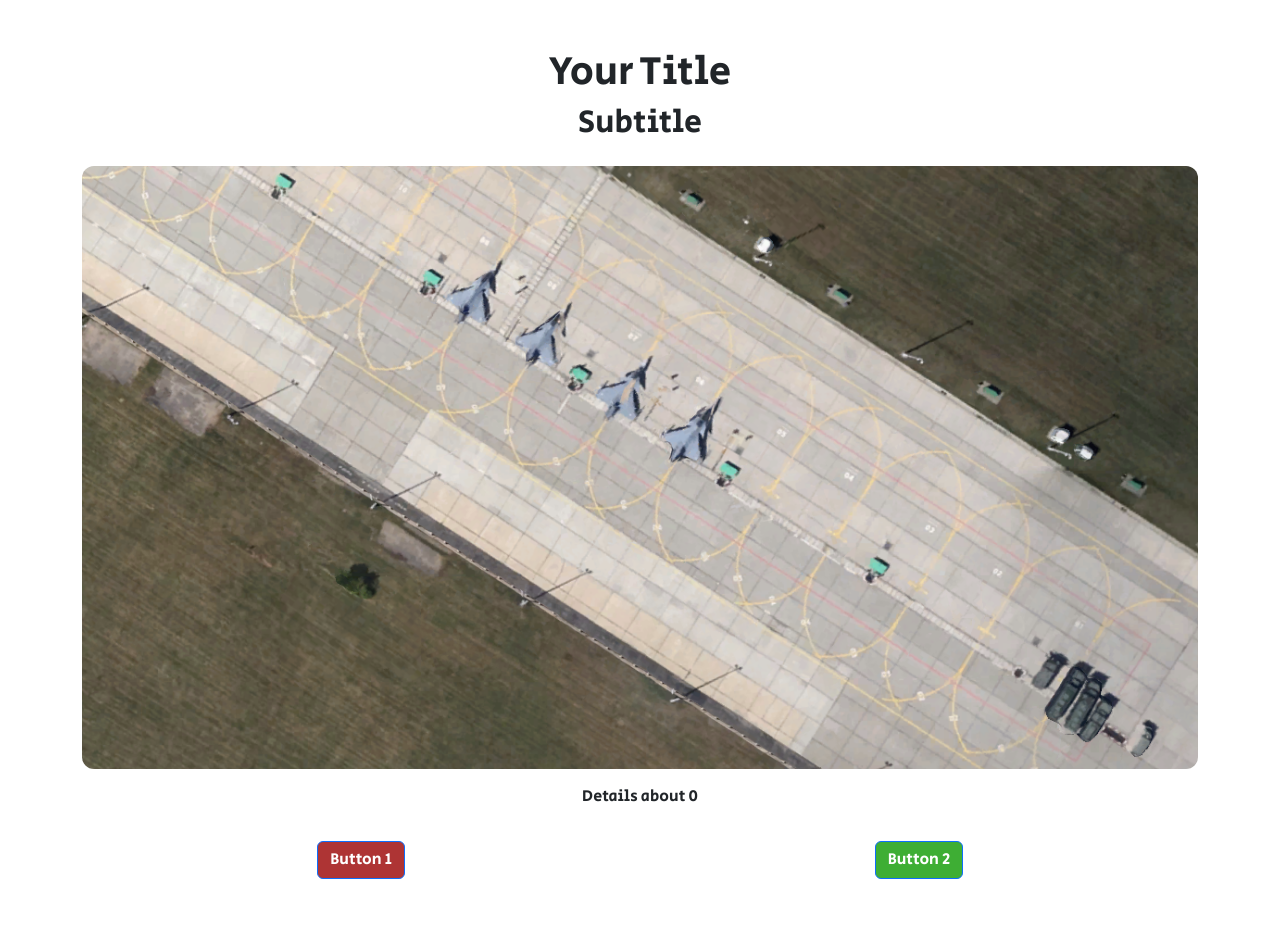
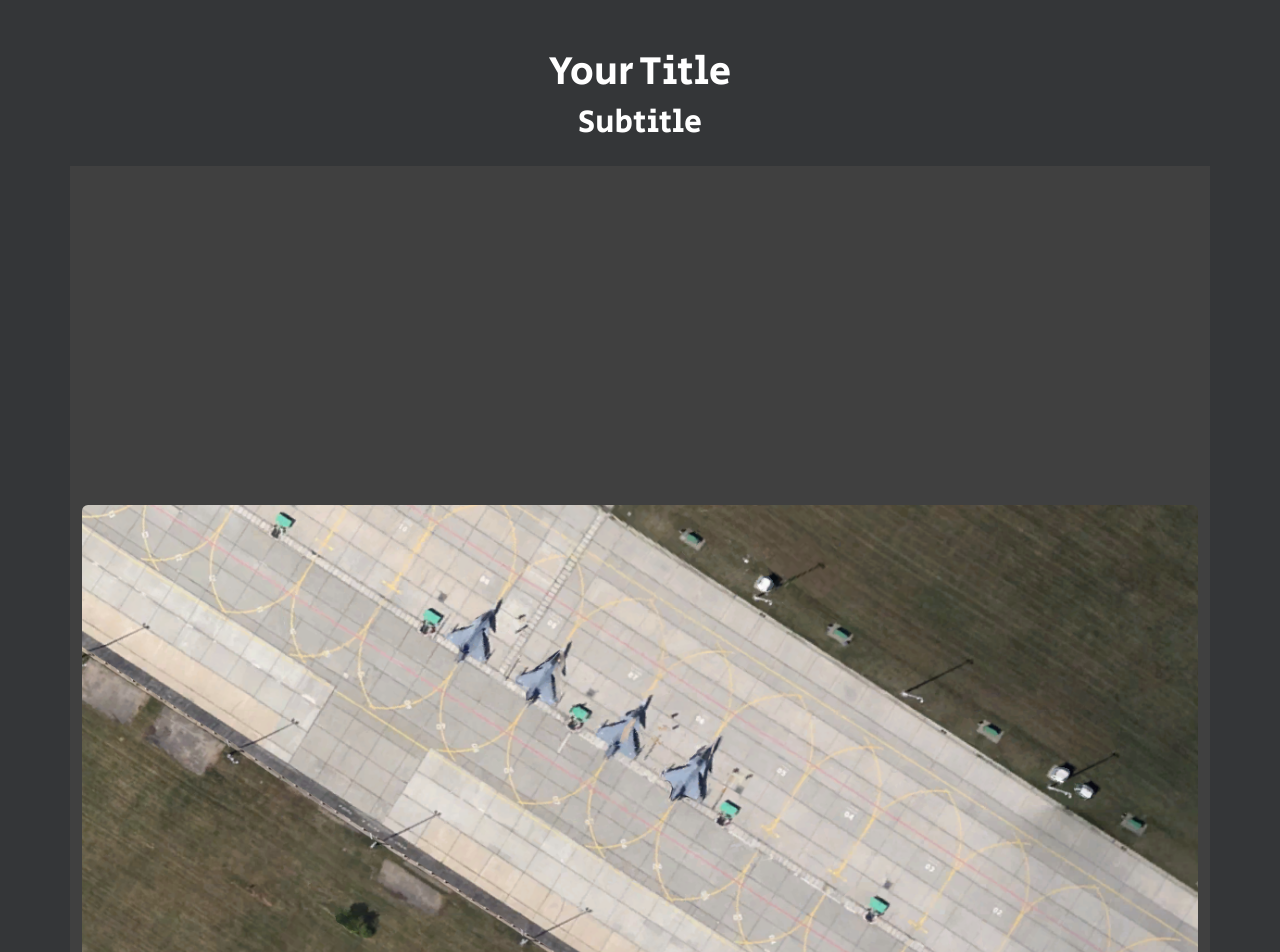
Before and after one commit to The-October-Team/7th-of-october, a React (Create React App) app: page / in a window 1280 px wide. Shown: the top 952 px of the page. Before the commit the page ends 879 px from the top, so only its background shows below. Built offline with nearby package versions, Linux system fonts and the light colour scheme; a web font is replaced by a local one.

Commit message:
Updating Design

```diff
--- a/src/App.tsx
+++ b/src/App.tsx
@@ -5,6 +5,8 @@ import { Container, Row, Button, Col, Image } from "react-bootstrap";
 import eventsData from "./data.json";
 
 type SetEventIndex = (index: number) => void;
+
+document.body.style.backgroundColor = "#343638";
 
 function MainContent({
     eventIndex,
@@ -22,10 +24,11 @@ function MainContent({
                 </Col>
             </Row>
             <Row className="mt-3">
-                <Col className="col-12">
+                <Col className="col-12" id="image-container">
                     <Image
                         src={eventsData[eventIndex].path}
-                        className="img-fluid"
+                        id="graphic"
+                        className="rounded img-fluid"
                         alt="Image Description"
                     />
                 </Col>
@@ -42,20 +45,20 @@ function MainContent({
                     <Col>
                         <Button
                             href="#"
-                            className="btn-primary btn-block"
-                            onClick={incIndex(eventIndex, setEventIndex)}
-                            id="b1"
+                            className="btn-primary btn-block rounded-pill"
+                            id="b2"
                         >
-                            Button 1
+                            I&apos;ve seen enough.
                         </Button>
                     </Col>
                     <Col>
                         <Button
                             href="#"
-                            className="btn-primary btn-block"
-                            id="b2"
+                            className="btn-primary btn-block rounded-pill"
+                            onClick={incIndex(eventIndex, setEventIndex)}
+                            id="b1"
                         >
-                            Button 2
+                            Show me more
                         </Button>
                     </Col>
                 </Row>
--- a/src/styles.css
+++ b/src/styles.css
@@ -19,8 +19,45 @@
     font-size: 1.5em;
 }
 
+.title {
+    text-align: center;
+    font-size: 3em;
+}
+
+.subtitle {
+    text-align: center;
+    font-size: 2em;
+}
+
+.main-img {
+    margin-left:auto;
+    margin-right:auto;
+    display: block;
+}
+
 .button-container {
     display: flex;
     justify-content: center;
     align-items: center;
 }
+
+#image-container {
+    display: flex;
+    justify-content: center;
+    align-items: center;
+    width: 100%;
+    height: 100vw;
+    background-color: #404040;
+}
+
+#b1 {
+    white-space: nowrap;
+}
+
+#b2 {
+    white-space: nowrap;
+}
+
+.text-center {
+    color: #ffffff;
+}
```
